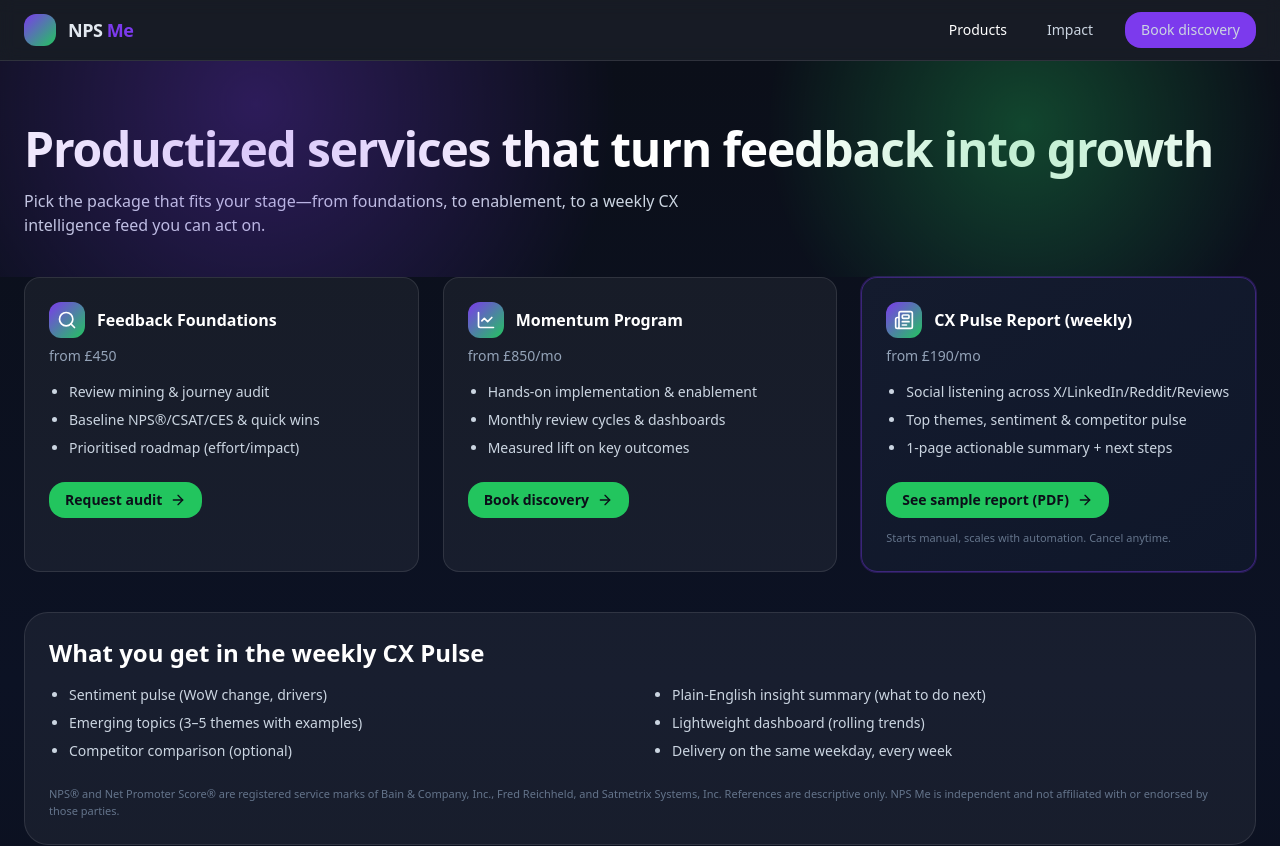
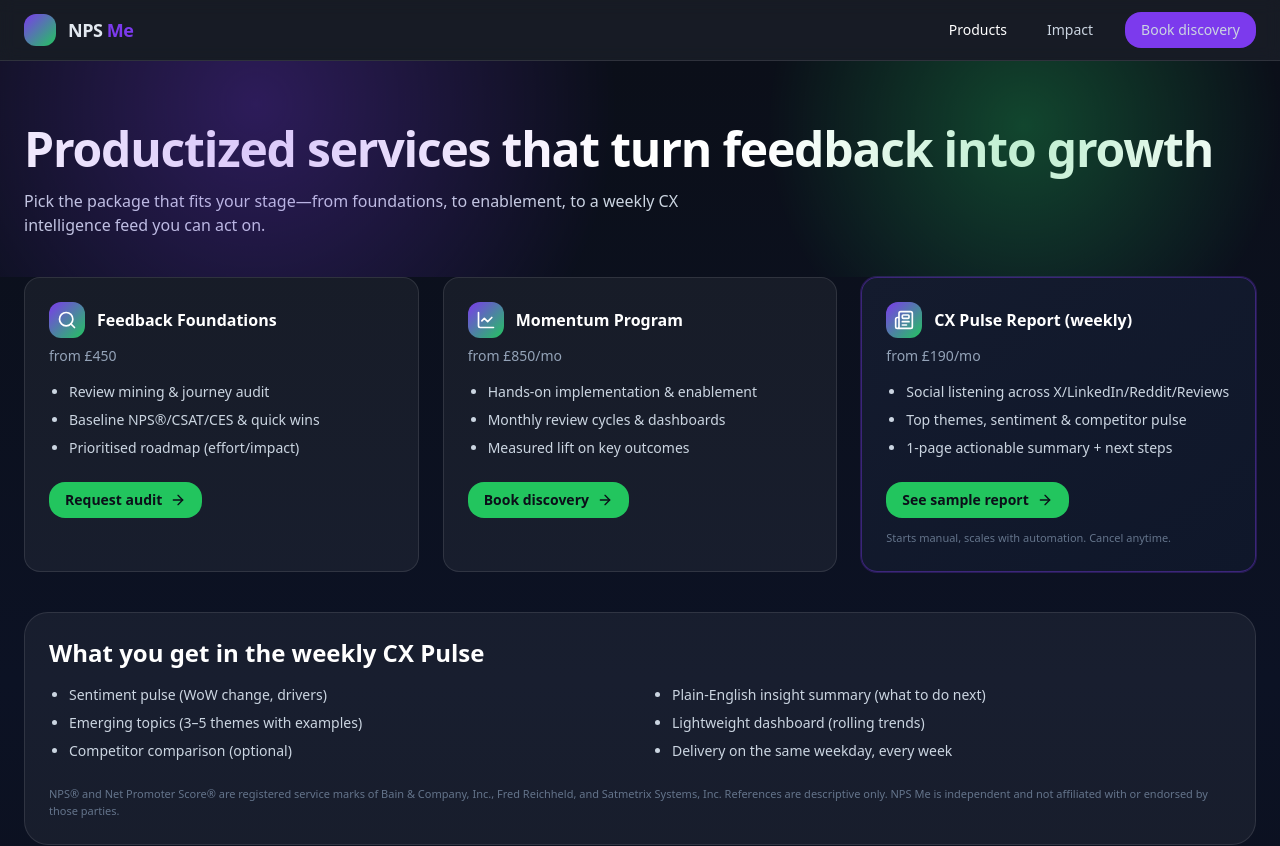
Before and after one commit to CasparRitchie/npsme-site, a React (Vite) app: page /products in a window 1280 px wide. Shown: the top 846 px of the page. Built offline with nearby package versions, Linux system fonts and the light colour scheme.

Commit message:
updated product link

```diff
--- a/src/Products.jsx
+++ b/src/Products.jsx
@@ -57,7 +57,7 @@ export default function Products() {
               "Top themes, sentiment & competitor pulse",
               "1-page actionable summary + next steps"
             ]}
-            cta={{ label: "See sample report (PDF)", href: "/cx-pulse-sample" }}
+            cta={{ label: "See sample report", href: "/cx-pulse-sample" }}
             footnote="Starts manual, scales with automation. Cancel anytime."
           />
         </div>
```
